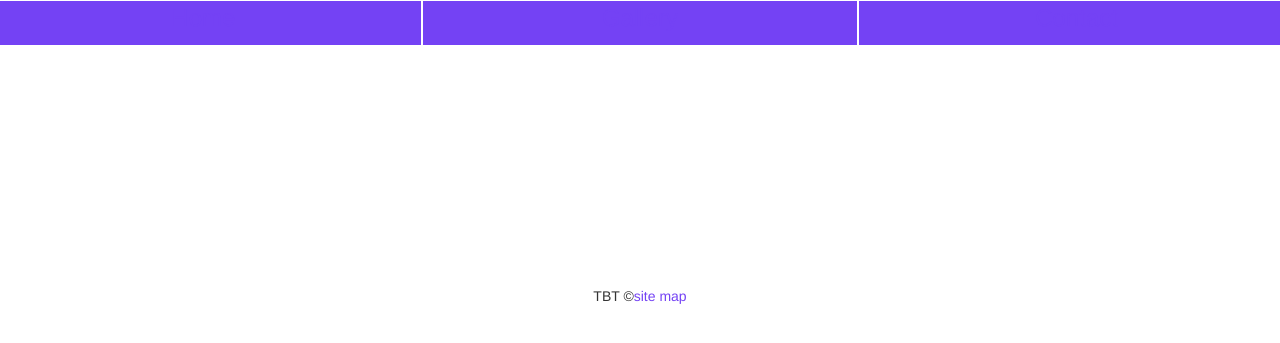
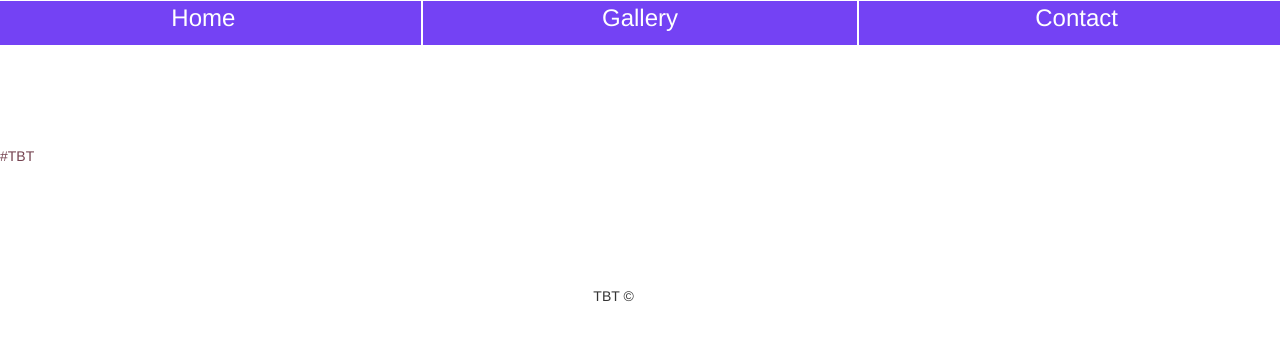
Before and after one commit to kmuzenski/TBT, a PHP site: page / in a window 1280 px wide. Shown: the top 343 px of the page. Run offline with PHP 8.4, Linux system fonts and the light colour scheme.

Commit message:
text fix

```diff
--- a/assets/css/styles.css
+++ b/assets/css/styles.css
@@ -41,12 +41,12 @@ h6 {
 }
 
 a {
-	color:#7442f4;
+	color:#FFFFFF;
 
 }
 
 p {
-	color:#FFFFFF;
+	color:#74424f;
 
 }
 
--- a/nav.php
+++ b/nav.php
@@ -15,7 +15,7 @@
 
   <div class="col-xs-12 col-md-4 col-lg-4" id="navborder" >
   <center>
-  <p><a href="contact.php" id="mynav" title="contact">Contact</a></p>
+  <p><a href="contact.php" id="mynav" title="contact" id="mynav">Contact</a></p>
   </center>
   </div>
 
```
Also changed, not shown: assets/img/logo.jpg (deleted), assets/img/logo.png (added).
